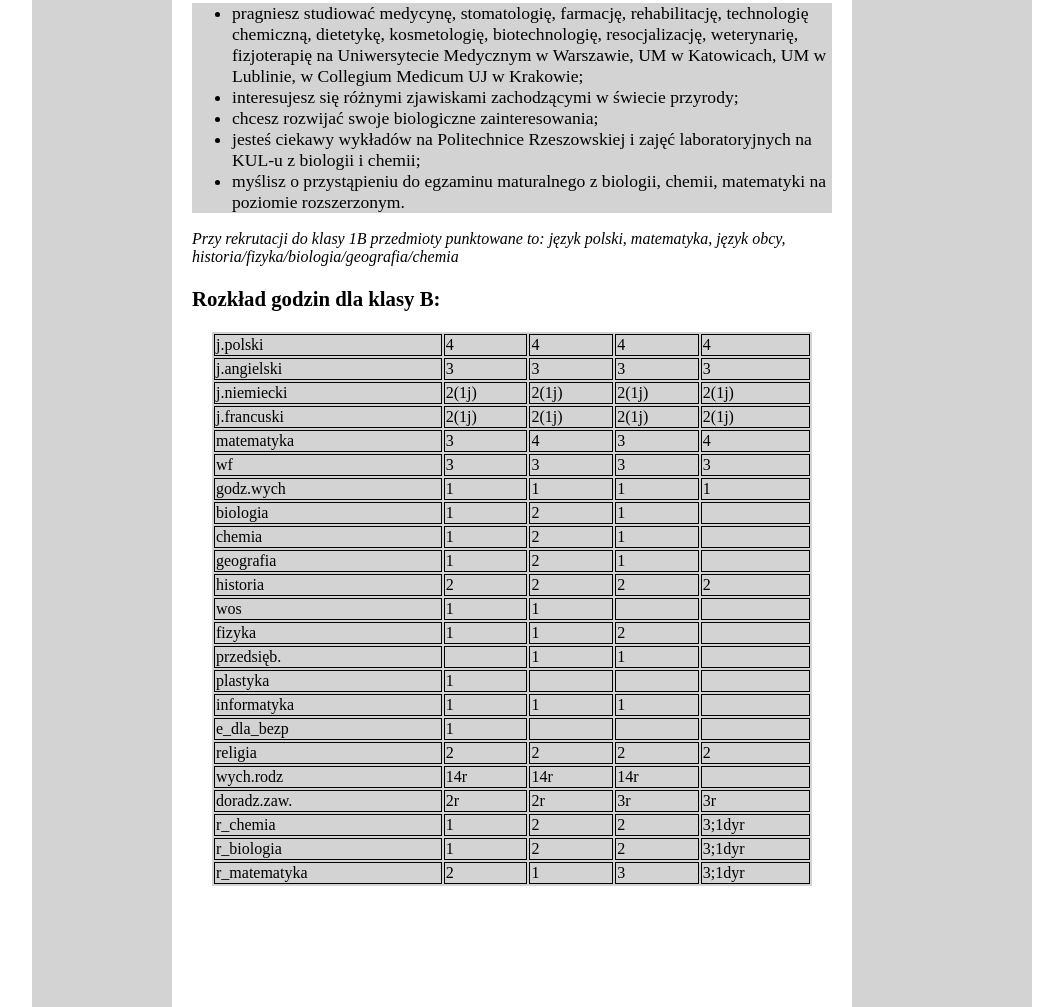
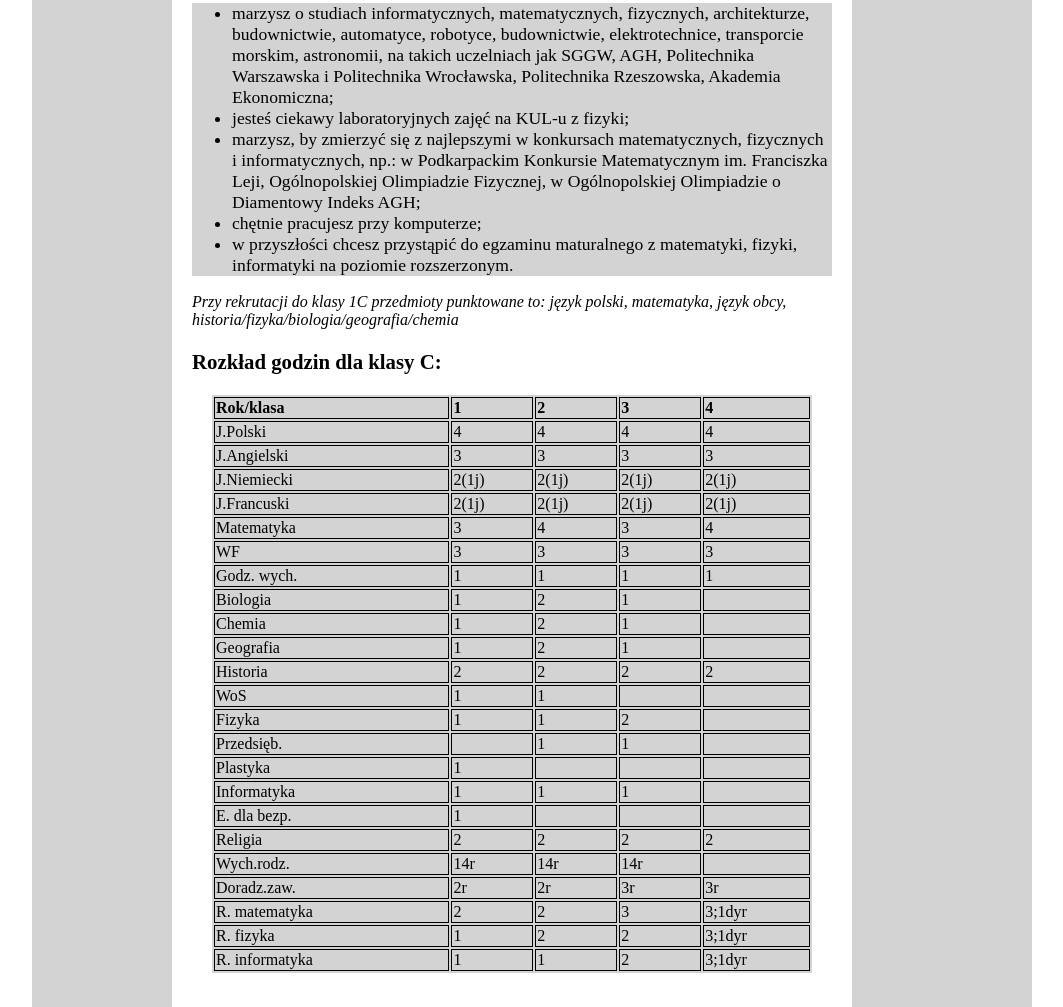
Before and after one commit to DonGrandeFezy/2, a plain HTML site: page rekrutacja2020-1c.html in a window 1280 px wide. Shown: the part 413-1420 px from the top of the page, without its empty margins (108-1171 px from the left). Drawn offline with Linux system fonts and the light colour scheme.

Commit message:
Update rekrutacja2020-1c.html

```diff
--- a/rekrutacja2020-1c.html
+++ b/rekrutacja2020-1c.html
@@ -6,7 +6,7 @@
 	<meta charset="utf-8" >
 	<meta http-equiv="X-UA-Compatible" content="IE=edge,chrome=1" />
 
-	<title>Rekrutacja - klasa 1B SLO</title>
+	<title>Rekrutacja - klasa 1C SLO</title>
 
 	<meta name="description" content="Rekrutacja na profil humanistyczny" />
 	<meta name="keywords" content="polski, historia, wos, slo, stalowawola" />
@@ -94,7 +94,7 @@
 	<div id="container">
 
 		<div id="logo">
-			<img src="1b.png" width="900px">
+			<img src="1c.png" width="900px">
 		</div>
 
 		<div id="nav">
@@ -107,102 +107,177 @@
 		</div>
 
 		<div id="content">
-			<h1>1B - rozszerzone treści nauczania <br /> z biologii, chemii, matematyki</h1>
-			<p class="subt">Powinieneś wybrać klasę o takim nachyleniu przedmiotowym, jeśli:</p>
+			<h1>1C - rozszerzone treści nauczania <br />z matematyki, fizyki, informatyki</h1>
+		<p class="subt">Powinieneś wybrać klasę o takim nachyleniu przedmiotowym, jeśli:</p>
 			<ul class="lista">
-            <li>pragniesz studiować medycynę, stomatologię, farmację, rehabilitację, technologię chemiczną,
-dietetykę, kosmetologię, biotechnologię, resocjalizację, weterynarię, fizjoterapię na
-Uniwersytecie Medycznym w Warszawie, UM w Katowicach, UM w Lublinie, w Collegium
-Medicum UJ w Krakowie; </li>
-            <li>interesujesz się różnymi zjawiskami zachodzącymi w świecie przyrody;</li>
-			<li>chcesz rozwijać swoje biologiczne zainteresowania;</li>
-			<li>jesteś ciekawy wykładów na Politechnice Rzeszowskiej i zajęć laboratoryjnych na KUL-u
-z biologii i chemii;</li>
-			<li>myślisz o przystąpieniu do egzaminu maturalnego z biologii, chemii, matematyki na poziomie
-rozszerzonym.</li>
-        </ul>
+			<li>marzysz o studiach informatycznych, matematycznych, fizycznych, architekturze,
+budownictwie, automatyce, robotyce, budownictwie, elektrotechnice, transporcie morskim,
+astronomii, na takich uczelniach jak SGGW, AGH, Politechnika Warszawska i Politechnika
+Wrocławska, Politechnika Rzeszowska, Akademia Ekonomiczna;</li>
+			<li>jesteś ciekawy laboratoryjnych zajęć na KUL-u z fizyki;</li>
+			<li>marzysz, by zmierzyć się z najlepszymi w konkursach matematycznych, fizycznych
+i informatycznych, np.: w Podkarpackim Konkursie Matematycznym im. Franciszka Leji,
+Ogólnopolskiej Olimpiadzie Fizycznej, w Ogólnopolskiej Olimpiadzie o Diamentowy
+Indeks AGH;</li>
+			<li>chętnie pracujesz przy komputerze;</li>
+			<li>w przyszłości chcesz przystąpić do egzaminu maturalnego z matematyki, fizyki, informatyki
+na poziomie rozszerzonym.</li>
+			</ul>
 		<p></p>
-		<p id="inf">Przy rekrutacji do klasy 1B przedmioty punktowane to: język polski, matematyka,
+		<p id="inf">Przy rekrutacji do klasy 1C przedmioty punktowane to: język polski, matematyka,
 język obcy, historia/fizyka/biologia/geografia/chemia</p>
 		<p></p>
 		<p></p>
 		<p></p>
-		<p class="subt">Rozkład godzin dla klasy B:</p>
+		<p class="subt">Rozkład godzin dla klasy C:</p>
 
 			<table id="tab" width="800" align="center">
-
-   <tr>
-      <td>j.polski</td> <td>4</td> <td>4</td> <td>4</td> <td>4</td>
-   </tr>
-   <tr>
-      <td>j.angielski</td> <td>3</td> <td>3</td> <td>3</td> <td>3</td>
-   </tr>
-   <tr>
-      <td>j.niemiecki</td> <td>2(1j)</td> <td>2(1j)</td> <td>2(1j)</td> <td>2(1j)</td>
-   </tr>
-<tr>
-      <td>j.francuski</td> <td>2(1j)</td> <td>2(1j)</td> <td>2(1j)</td> <td>2(1j)</td>
-   </tr>
-   <tr>
-      <td>matematyka</td> <td>3</td> <td>4</td> <td>3</td> <td>4</td>
-   </tr>
-   <tr>
-      <td>wf</td> <td>3</td> <td>3</td> <td>3</td> <td>3</td>
-   </tr>
-<tr>
-      <td>godz.wych</td> <td>1</td> <td>1</td> <td>1</td> <td>1</td>
-   </tr>
-   <tr>
-      <td>biologia</td> <td>1</td> <td>2</td> <td>1</td> <td></td>
-   </tr>
-   <tr>
-      <td>chemia</td> <td>1</td> <td>2</td> <td>1</td> <td></td>
-   </tr>
-<td>geografia</td> <td>1</td> <td>2</td> <td>1</td> <td></td>
-   </tr>
-   <tr>
-      <td>historia</td> <td>2</td> <td>2</td> <td>2</td> <td>2</td>
-   </tr>
-<tr>
-      <td>wos</td> <td>1</td> <td>1</td> <td></td> <td></td>
-   </tr>
-   <tr>
-      <td>fizyka</td> <td>1</td> <td>1</td> <td>2</td> <td></td>
-   </tr>
-   <tr>
-      <td>przedsięb.</td> <td></td> <td>1</td> <td>1</td> <td></td>
-   </tr>
-<tr>
-      <td>plastyka</td> <td>1</td> <td></td> <td></td> <td></td>
-   </tr>
-   <tr>
-      <td>informatyka</td> <td>1</td> <td>1</td> <td>1</td> <td></td>
-   </tr>
-   <tr>
-      <td>e_dla_bezp</td> <td>1</td> <td></td> <td></td> <td></td>
-</tr>
-<tr>
-      <td>religia</td> <td>2</td> <td>2</td> <td>2</td> <td>2</td>
-   </tr>
-   <tr>
-      <td>wych.rodz</td> <td>14r</td> <td>14r</td> <td>14r</td> <td></td>
-   </tr>
-   <tr>
-      <td>doradz.zaw.</td> <td>2r</td> <td>2r</td> <td>3r</td> <td>3r</td>
-   </tr>
-<tr>
-      <td>r_chemia</td> <td>1</td> <td>2</td> <td>2</td> <td>3;1dyr</td>
-   </tr>
-
-
-   <tr>
-      <td>r_biologia</td> <td>1</td> <td>2</td> <td>2</td> <td>3;1dyr</td>
-</tr>
-<tr>
-      <td>r_matematyka</td> <td>2</td> <td>1</td> <td>3</td> <td>3;1dyr</td>
-</tr>
-</table>
-
+				<tr>
+        <td><strong> Rok/klasa </strong></td>
+        <td><strong> 1 </strong></td>
+        <td><strong> 2 </strong></td>
+        <td><strong> 3 </strong></td>
+        <td><strong> 4 </strong></td>
+    </tr><tr>
+        <td> J.Polski </td>
+        <td> 4 </td>
+        <td> 4 </td>
+        <td> 4 </td>
+        <td> 4 </td>
+    </tr><tr>
+        <td> J.Angielski </td>
+        <td> 3 </td>
+        <td> 3 </td>
+        <td> 3 </td>
+        <td> 3 </td>
+     </tr><tr>
+         <td> J.Niemiecki </td>
+         <td> 2(1j) </td>
+         <td> 2(1j) </td>
+         <td> 2(1j) </td>
+         <td> 2(1j) </td>
+     </tr><tr>
+         <td> J.Francuski </td>
+         <td> 2(1j) </td>
+         <td> 2(1j) </td>
+         <td> 2(1j) </td>
+         <td> 2(1j) </td>
+     </tr><tr>
+         <td> Matematyka </td>
+         <td> 3 </td>
+         <td> 4 </td>
+         <td> 3 </td>
+         <td> 4 </td>
+     </tr><tr>
+         <td> WF </td>
+         <td> 3 </td>
+         <td> 3 </td>
+         <td> 3 </td>
+         <td> 3 </td>
+     </tr><tr>
+         <td> Godz. wych. </td>
+         <td> 1 </td>
+         <td> 1 </td>
+         <td> 1 </td>
+         <td> 1 </td>
+     </tr><tr>
+         <td> Biologia </td>
+         <td> 1 </td>
+         <td> 2 </td>
+         <td> 1 </td>
+         <td></td>
+     </tr><tr>
+         <td> Chemia </td>
+         <td> 1 </td>
+         <td> 2 </td>
+         <td> 1 </td>
+         <td></td>
+     </tr><tr>
+         <td> Geografia </td>
+         <td> 1 </td>
+         <td> 2 </td>
+         <td> 1 </td>
+         <td></td>
+     </tr><tr>
+         <td> Historia </td>
+         <td> 2 </td>
+         <td> 2 </td>
+         <td> 2 </td>
+         <td> 2 </td>
+     </tr><tr>
+         <td> WoS </td>
+         <td> 1 </td>
+         <td> 1 </td>
+         <td></td>
+         <td></td>
+     </tr><tr>
+         <td> Fizyka </td>
+         <td> 1 </td>
+         <td> 1 </td>
+         <td> 2 </td>
+         <td></td>
+     </tr><tr>
+         <td> Przedsięb. </td>
+         <td></td>
+         <td> 1 </td>
+         <td> 1 </td>
+         <td></td>
+     </tr><tr>
+         <td> Plastyka </td>
+         <td> 1 </td>
+         <td></td>
+         <td></td>
+         <td></td>
+     </tr><tr>
+         <td> Informatyka </td>
+         <td> 1 </td>
+         <td> 1 </td>
+         <td> 1 </td>
+         <td></td>
+     </tr><tr>
+         <td> E. dla bezp. </td>
+         <td> 1 </td>
+         <td></td>
+         <td></td>
+         <td></td>
+     </tr><tr>
+         <td> Religia </td>
+         <td> 2 </td>
+         <td> 2 </td>
+         <td> 2 </td>
+         <td> 2 </td>
+     </tr><tr>
+         <td> Wych.rodz. </td>
+         <td> 14r </td>
+         <td> 14r </td>
+         <td> 14r </td>
+         <td></td>
+     </tr><tr>
+         <td> Doradz.zaw. </td>
+         <td> 2r </td>
+         <td> 2r </td>
+         <td> 3r </td>
+         <td> 3r </td>
+     </tr><tr>
+         <td> R. matematyka </td>
+         <td> 2 </td>
+         <td> 2 </td>
+         <td> 3 </td>
+         <td> 3;1dyr </td>
+     </tr><tr>
+         <td> R. fizyka </td>
+         <td> 1 </td>
+         <td> 2 </td>
+         <td> 2 </td>
+         <td> 3;1dyr </td>
+     </tr><tr>
+         <td> R. informatyka </td>
+         <td> 1 </td>
+         <td> 1 </td>
+         <td> 2 </td>
+         <td> 3;1dyr </td>
+     </tr>
+	</table>
 			<p></p>
 
 		</div>
```
